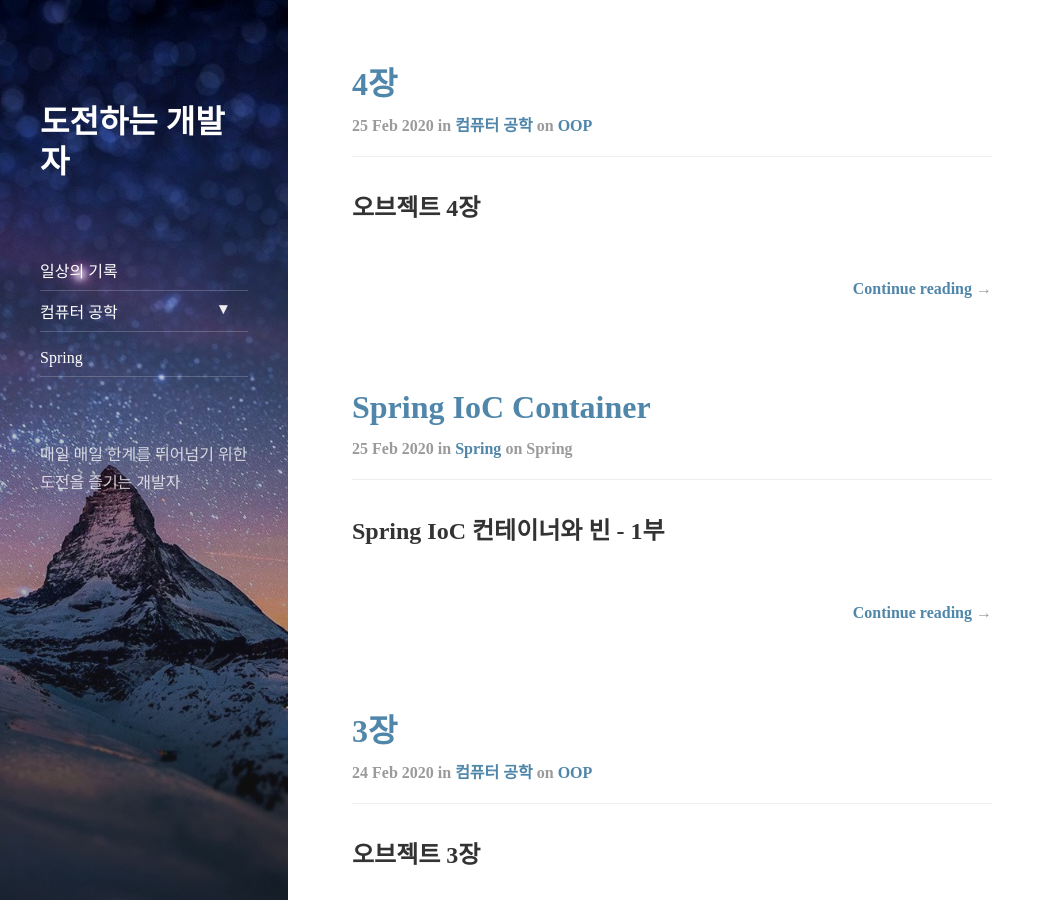
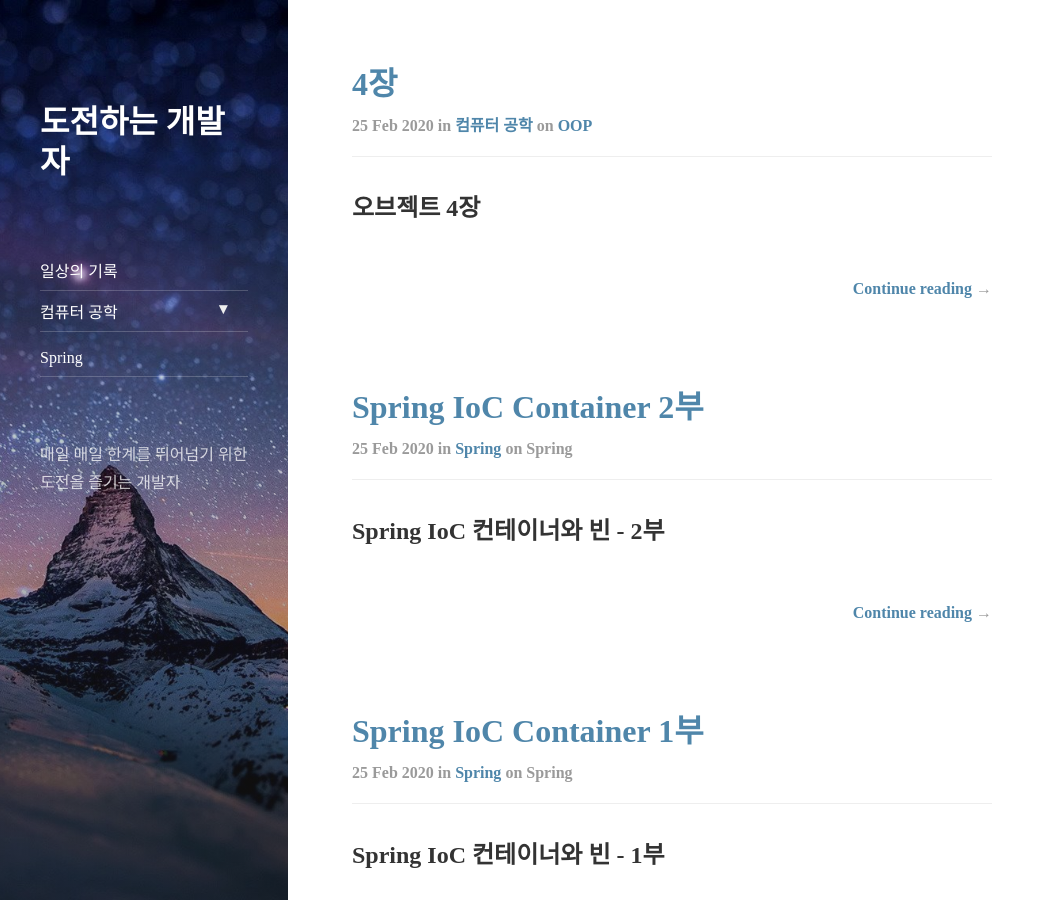
Before and after one commit to minkukjo/minkukjo.github.io, a Jekyll site: the page built from index.html, in a window 1280 px wide and 900 px high. Shown: the whole window, without its empty margins (0-1055 px from the left). Built offline with Jekyll 4.4.1, drawn with Linux system fonts in a browser that asks for light colours; nearby versions of some CDN libraries; the list of posts is cut into pages by our own code; part of the change alters nothing that is shown; some of the changed text lies outside the part shown.

Commit message:
스프링 프레임워크 핵심 기술 2부

```diff
--- a/_posts/2020-02-25-Spring-01.md
+++ b/_posts/2020-02-25-Spring-01.md
@@ -1,6 +1,6 @@
 ---
 layout: post
-title: Spring IoC Container
+title: Spring IoC Container 1부
 subtitle: ''
 categories: spring
 tags: spring
--- /dev/null
+++ b/_posts/2020-02-25-Spring-02.md
@@ -0,0 +1,35 @@
+---
+layout: post
+title: Spring IoC Container 2부
+subtitle: ''
+categories: spring
+tags: spring
+comments: false
+---
+
+## Spring IoC 컨테이너와 빈 - 2부
+
+백기선님의 강의인 Spring 프레임워크 핵심 기술 편의 `IoC Container`를 학습한 내용을 정리한 글
+
+### ApplicationContext와 다양한 빈 설정 방법
+
+`Spring Ioc Container == ApplicationContext`
+
+Spring IoC Container의 역할은 세가지다.
+
+- 빈 인스턴스 생성
+- 의존 관계 설정
+- 빈 제공
+
+ApplicationContext는 두가지 방법으로 빈을 등록할 수 있다.
+
+1. ClassPathXmlApplicationContext
+  - XML 파일에 <bean> 태그를 통해 빈 객체 직접 등록
+2. AnnotationConfigApplicationContext
+  - @Bean 어노테이션 사용
+
+물론, Springboot에서는 어노테이션으로 등록된 클래스에 한해 ComponentScan을 통해 자동으로 빈을 등록해주기 때문에 번거롭게 빈 등록을 위한 위와같은 방법을 요즘에는 사용하지 않는다.
+
+## Reference
+
+인프런 백기선님의 스프링 프레임워크 핵심 기술 강좌
```
